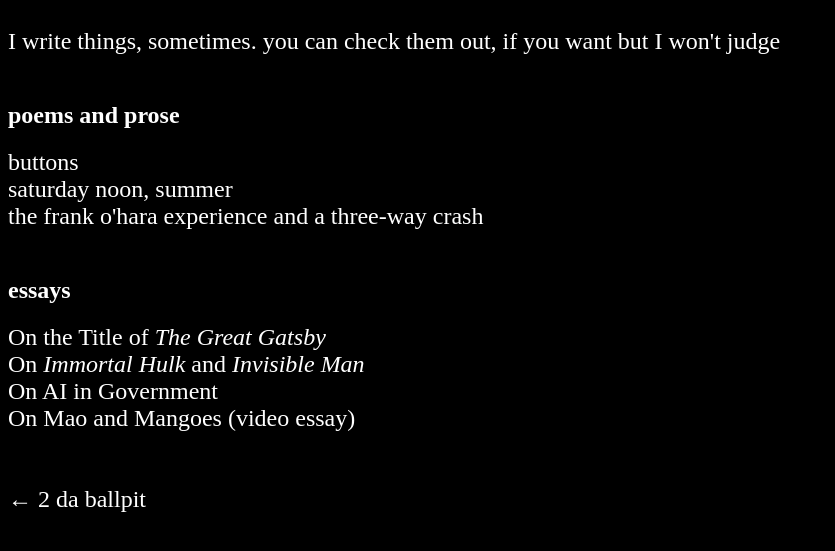
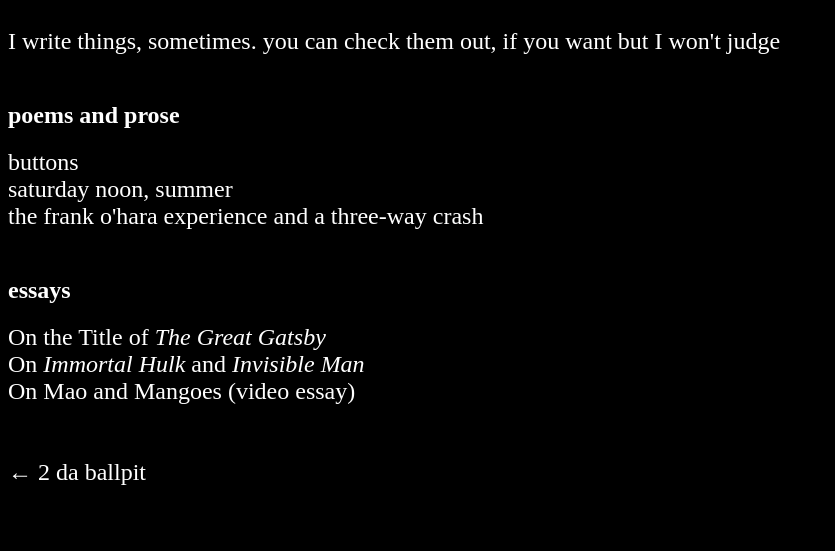
Before and after one commit to auspiciousfaxer/auspiciousfaxer.github.io, a plain HTML site: page writing.html in a window 1280 px wide. Shown: the part 79-630 px from the top of the page, without its empty margins (0-835 px from the left). Drawn offline with Linux system fonts and the light colour scheme.

Commit message:
Update writing.html

```diff
--- a/writing.html
+++ b/writing.html
@@ -70,8 +70,6 @@
                 <br>
                 <a href=hulk.html>On <i>Immortal Hulk</i> and <i>Invisible Man</i></a>
                 <br>
-                <a href=ai.html>On AI in Government</a>
-                <br>
                 <a href=https://www.youtube.com/watch?v=hoEPRaQIuAY>On Mao and Mangoes (video essay)</a>
             </struct>
         </ul>
```
